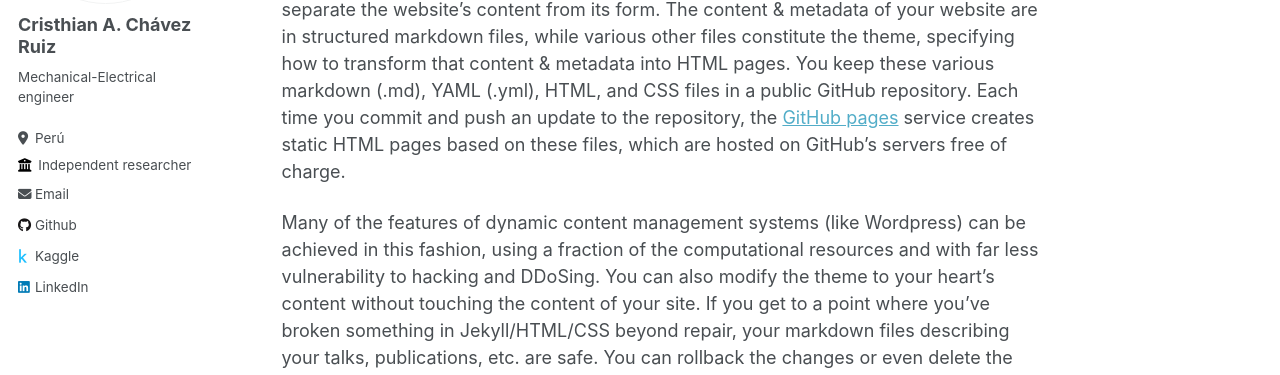
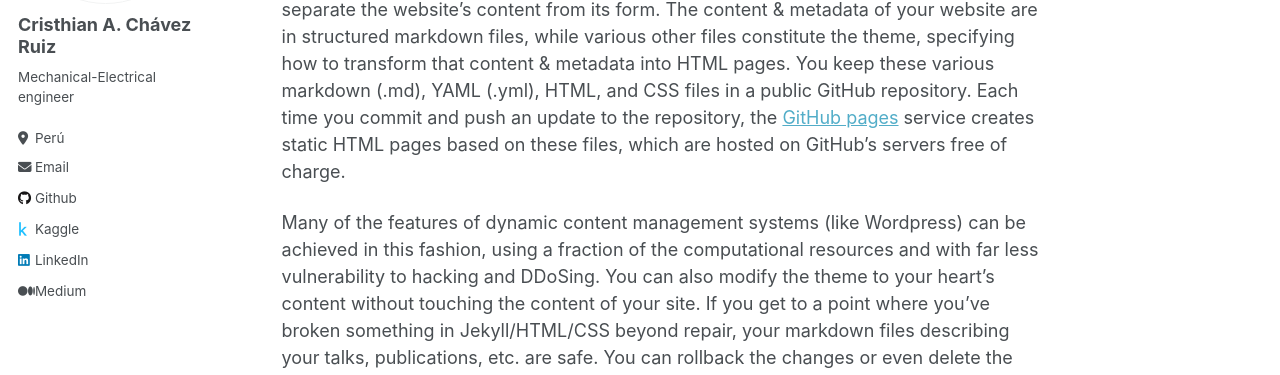
Before and after one commit to cristhianchr/cristhianchr.github.io, a Jekyll site: the page built from _pages/about.md, in a window 1280 px wide. Shown: the part 277-652 px from the top of the page. Built offline with Jekyll 4.4.1, drawn with Linux system fonts in a browser that asks for light colours.

Commit message:
Update _config.yml

```diff
--- a/_config.yml
+++ b/_config.yml
@@ -26,7 +26,7 @@ author:
   # pronouns         : # example: "she/her"
   bio              : "Mechanical-Electrical engineer"
   location         : "Perú"
-  employer         : "Independent researcher"
+  employer         : # Employer
   url              : # URL
   email            : "cristhianchr2000@gmail.com"
 
@@ -59,7 +59,7 @@ author:
   lastfm           : # Username
   linkedin         : "cchavezr"
   mastodon         : # URL
-  medium           : # URL
+  medium           : "@cristhianchr2000"
   pinterest        : # Username
   soundcloud       : # Username
   steam            : # Username
```
